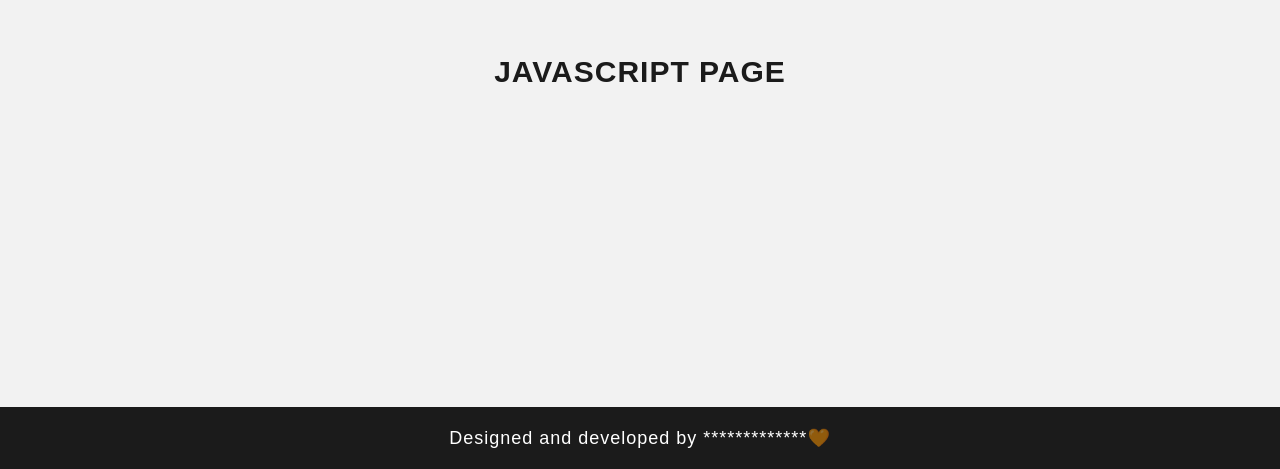
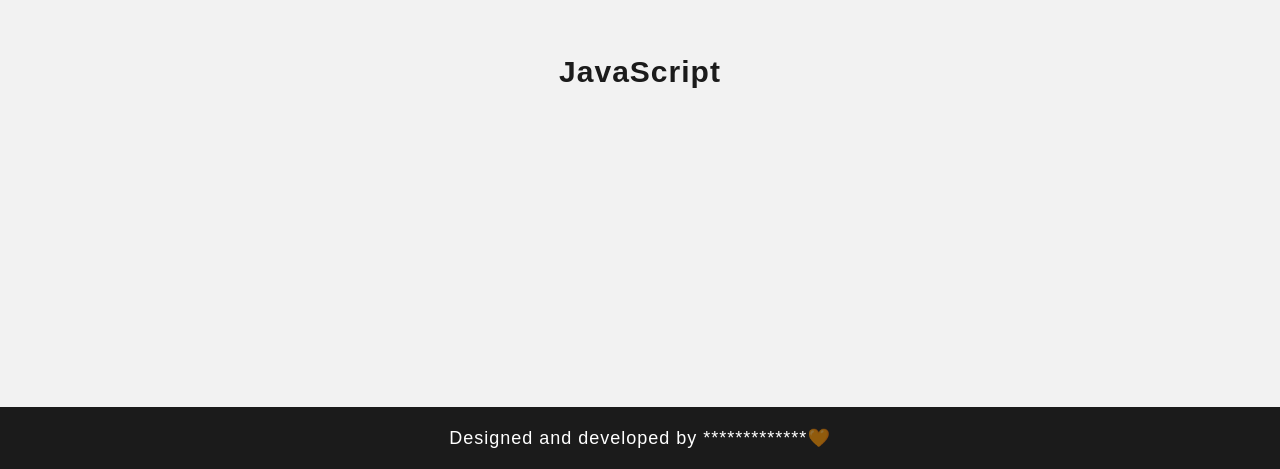
Before and after one commit to OussamaTouijer/my-app, a React (Create React App) app: page /javascript in a window 1280 px wide. Shown: the part 333-802 px from the top of the page. Built offline with nearby package versions, Linux system fonts and the light colour scheme.

Commit message:
props est un pageName

```diff
--- /dev/null
+++ b/src/components/mainContent.js
@@ -0,0 +1,7 @@
+import React from "react";
+
+const MainContent = ({pageName}) => {
+  return <main>{pageName}</main>;
+};
+
+export default MainContent;
--- a/src/pages/css.js
+++ b/src/pages/css.js
@@ -1,12 +1,15 @@
 import React from "react";
 import Header from "../components/header";
 import Footer from "../components/footer";
+import MainContent from "../components/mainContent";
+
+
 
 const Css = () => {
   return (
     <>
       <Header />
-      <main>CSS PAGE</main>
+      <MainContent pageName="CSS" />
       <Footer/>
     </>
   );
--- a/src/pages/home.js
+++ b/src/pages/home.js
@@ -1,12 +1,12 @@
 import React from "react";
 import Header from "../components/header";
 import Footer from "../components/footer";
-
+import MainContent from "../components/mainContent";
 const Home = () => {
   return (
     <>
       <Header />
-      <main>HOME PAGE</main>
+      <MainContent pageName="HOME" />
       <Footer/>
     </>
   );
--- a/src/pages/html.js
+++ b/src/pages/html.js
@@ -1,13 +1,13 @@
 import React from "react";
 import Header from "../components/header";
 import Footer from "../components/footer";
-
+import MainContent from "../components/mainContent";
 
 const Html = () => {
   return (
     <>
       <Header />
-      <main>HTML PAGE</main>
+      <MainContent pageName="HTML" />
       <Footer/>
     </>
   );
--- a/src/pages/javascript.js
+++ b/src/pages/javascript.js
@@ -1,14 +1,14 @@
 import React from "react";
 import Header from "../components/header";
 import Footer from "../components/footer";
-
+import MainContent from "../components/mainContent";
 
 const Javascript = () => {
   return (
     <>
       <Header />
-      <main>JAVASCRIPT PAGE</main>
-      <Footer/>
+      <MainContent pageName="JavaScript" />
+      <Footer />
     </>
   );
 };
```
